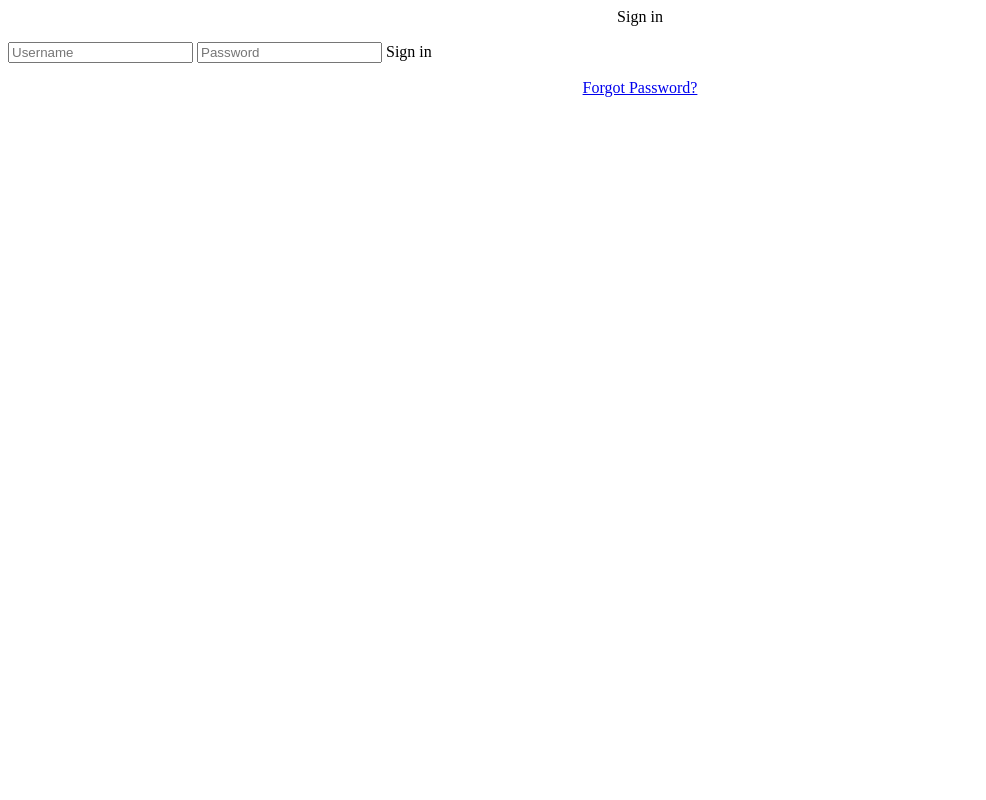
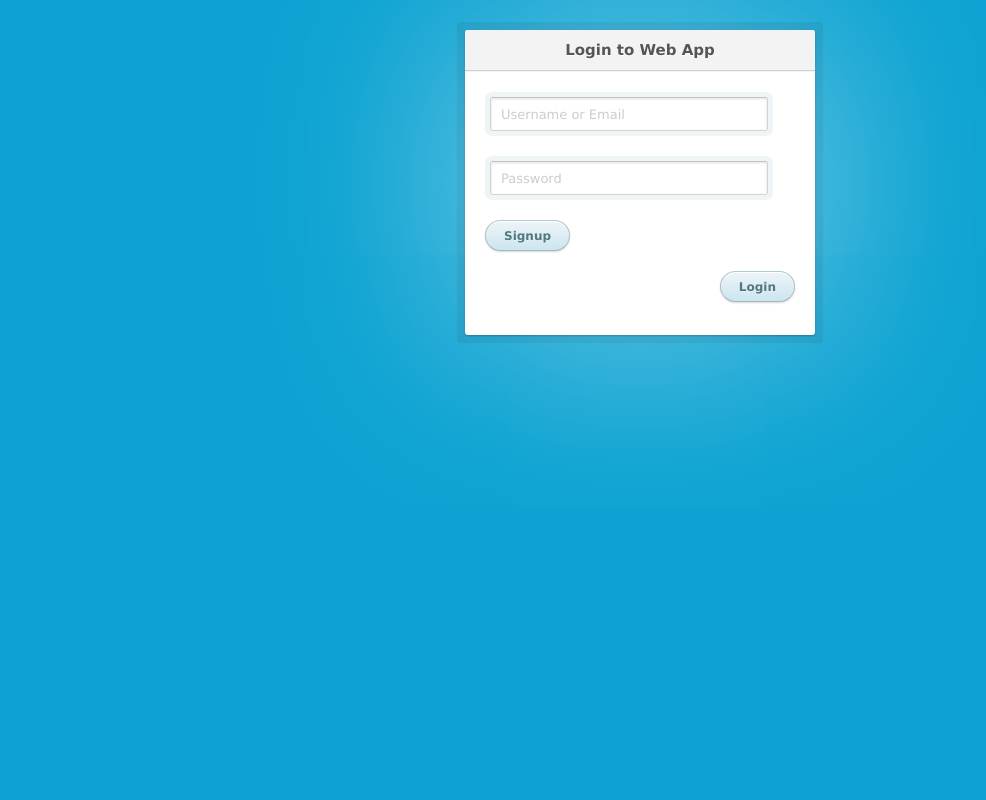
Before and after one commit to CloudofKarthik/AnonymousVotingSystem, a Flask app: page / in a window 1280 px wide. Shown: the whole page, without its empty margins (0-986 px from the left). Run offline with Flask 2, Linux system fonts and the light colour scheme; some libraries are stand-ins or nearby versions.

Commit message:
Adds Html files for Login

```diff
--- a/voting/__init__.py
+++ b/voting/__init__.py
@@ -10,7 +10,10 @@ def create_app():
 
   @app.route("/")
   def login():
-
     return render_template('login.html')
 
   return app
+
+  @app.route("/SignUp")
+  def SignUp():
+    return render_template('signup.html')
--- a/voting/db.py
+++ b/voting/db.py
@@ -2,12 +2,17 @@ import psycopg2
 import click
 from flask import current_app, g
 from flask.cli import with_appcontext
+from psycopg2 import connect
 
 def get_db():
-  if 'db' not in g:
-    dbname = current_app.config['DATABASE']
-    g.db = psycopg2.connect(f"dbname={dbname}")
-  return g.db
+    if 'db' not in g: # If we've not initialised the database, then
+                      # initialise it
+        # Notice how we take the name of the database from the
+        # config. We initialised this in the __init__.py file.
+        dbname = current_app.config['DATABASE']
+        print(dbname)
+        g.db = psycopg2.connect(f"dbname={dbname}")
+    return g.db
 
 
 def close_db(e=None):
--- /dev/null
+++ b/voting/static/main.css
@@ -0,0 +1,171 @@
+
+
+body {
+  font: 13px/20px "Lucida Grande", Tahoma, Verdana, sans-serif;
+  color: #404040;
+  background: #0ca3d2;
+}
+
+.login {
+  position: relative;
+  margin: 30px auto;
+  padding: 20px 20px 20px;
+  width: 310px;
+  background: white;
+  border-radius: 3px;
+  -webkit-box-shadow: 0 0 200px rgba(255, 255, 255, 0.5), 0 1px 2px rgba(0, 0, 0, 0.3);
+  box-shadow: 0 0 200px rgba(255, 255, 255, 0.5), 0 1px 2px rgba(0, 0, 0, 0.3);
+}
+
+.login:before {
+  content: '';
+  position: absolute;
+  top: -8px;
+  right: -8px;
+  bottom: -8px;
+  left: -8px;
+  z-index: -1;
+  background: rgba(0, 0, 0, 0.08);
+  border-radius: 4px;
+}
+
+.login h1 {
+  margin: -20px -20px 21px;
+  line-height: 40px;
+  font-size: 15px;
+  font-weight: bold;
+  color: #555;
+  text-align: center;
+  text-shadow: 0 1px white;
+  background: #f3f3f3;
+  border-bottom: 1px solid #cfcfcf;
+  border-radius: 3px 3px 0 0;
+  background-image: -webkit-linear-gradient(top, whiteffd, #eef2f5);
+  background-image: -moz-linear-gradient(top, whiteffd, #eef2f5);
+  background-image: -o-linear-gradient(top, whiteffd, #eef2f5);
+  background-image: linear-gradient(to bottom, whiteffd, #eef2f5);
+  -webkit-box-shadow: 0 1px whitesmoke;
+  box-shadow: 0 1px whitesmoke;
+}
+
+.login p {
+  margin: 20px 0 0;
+}
+
+.login p:first-child {
+  margin-top: 0;
+}
+
+.login input[type=text], .login input[type=password] {
+  width: 278px;
+}
+
+.login p.remember_me {
+  float: left;
+  line-height: 31px;
+}
+
+.login p.remember_me label {
+  font-size: 12px;
+  color: #777;
+  cursor: pointer;
+}
+
+.login p.remember_me input {
+  position: relative;
+  bottom: 1px;
+  margin-right: 4px;
+  vertical-align: middle;
+}
+
+.login p.submit {
+  text-align: right;
+}
+
+.login-help {
+  margin: 20px 0;
+  font-size: 11px;
+  color: white;
+  text-align: center;
+  text-shadow: 0 1px #2a85a1;
+}
+
+.login-help a {
+  color: #cce7fa;
+  text-decoration: none;
+}
+
+.login-help a:hover {
+  text-decoration: underline;
+}
+
+:-moz-placeholder {
+  color: #c9c9c9 !important;
+  font-size: 13px;
+}
+
+::-webkit-input-placeholder {
+  color: #ccc;
+  font-size: 13px;
+}
+
+input {
+  font-family: 'Lucida Grande', Tahoma, Verdana, sans-serif;
+  font-size: 14px;
+}
+
+input[type=text], input[type=password] {
+  margin: 5px;
+  padding: 0 10px;
+  width: 200px;
+  height: 34px;
+  color: #404040;
+  background: white;
+  border: 1px solid;
+  border-color: #c4c4c4 #d1d1d1 #d4d4d4;
+  border-radius: 2px;
+  outline: 5px solid #eff4f7;
+  -moz-outline-radius: 3px;
+  -webkit-box-shadow: inset 0 1px 3px rgba(0, 0, 0, 0.12);
+  box-shadow: inset 0 1px 3px rgba(0, 0, 0, 0.12);
+}
+
+input[type=text]:focus, input[type=password]:focus {
+  border-color: #7dc9e2;
+  outline-color: #dceefc;
+  outline-offset: 0;
+}
+
+input[type=submit] {
+  padding: 0 18px;
+  height: 29px;
+  font-size: 12px;
+  font-weight: bold;
+  color: #527881;
+  text-shadow: 0 1px #e3f1f1;
+  background: #cde5ef;
+  border: 1px solid;
+  border-color: #b4ccce #b3c0c8 #9eb9c2;
+  border-radius: 16px;
+  outline: 0;
+  -webkit-box-sizing: content-box;
+  -moz-box-sizing: content-box;
+  box-sizing: content-box;
+  background-image: -webkit-linear-gradient(top, #edf5f8, #cde5ef);
+  background-image: -moz-linear-gradient(top, #edf5f8, #cde5ef);
+  background-image: -o-linear-gradient(top, #edf5f8, #cde5ef);
+  background-image: linear-gradient(to bottom, #edf5f8, #cde5ef);
+  -webkit-box-shadow: inset 0 1px white, 0 1px 2px rgba(0, 0, 0, 0.15);
+  box-shadow: inset 0 1px white, 0 1px 2px rgba(0, 0, 0, 0.15);
+}
+
+input[type=submit]:active {
+  background: #cde5ef;
+  border-color: #9eb9c2 #b3c0c8 #b4ccce;
+  -webkit-box-shadow: inset 0 0 3px rgba(0, 0, 0, 0.2);
+  box-shadow: inset 0 0 3px rgba(0, 0, 0, 0.2);
+}
+
+.lt-ie9 input[type=text], .lt-ie9 input[type=password] {
+  line-height: 34px;
+}
--- a/voting/templates/login.html
+++ b/voting/templates/login.html
@@ -1,27 +1,13 @@
 
-
-<html>
-
-<head>
-  <link rel="stylesheet" href="css/style.css">
-  <link href="https://fonts.googleapis.com/css?family=Ubuntu" rel="stylesheet">
-  <meta name="viewport" content="width=device-width, initial-scale=1" />
-  <link rel="stylesheet" href="path/to/font-awesome/css/font-awesome.min.css">
-  <title>Sign in</title>
-</head>
-
-<body>
-  <div class="main">
-    <p class="sign" align="center">Sign in</p>
-    <form class="form1">
-      <input class="un " type="text" align="center" placeholder="Username">
-      <input class="pass" type="password" align="center" placeholder="Password">
-      <a class="submit" align="center">Sign in</a>
-      <p class="forgot" align="center"><a href="#">Forgot Password?</p>
-
-
-    </div>
-
-</body>
-
-</html>
+<link rel="stylesheet" href="static/main.css">
+<div class="login">
+  <h1>Login to Web App</h1>
+  <form method="post" action="">
+    <p><input type="text" name="login" value="" placeholder="Username or Email"></p>
+    <p><input type="password" name="password" value="" placeholder="Password"></p>
+    <p class="remember_me">
+    </p>
+    <p class="SignUp"><input type="submit" name="commit" value="Signup"></p>
+    <p class="submit"><input type="submit" name="commit" value="Login"></p>
+  </form>
+</div>
```
